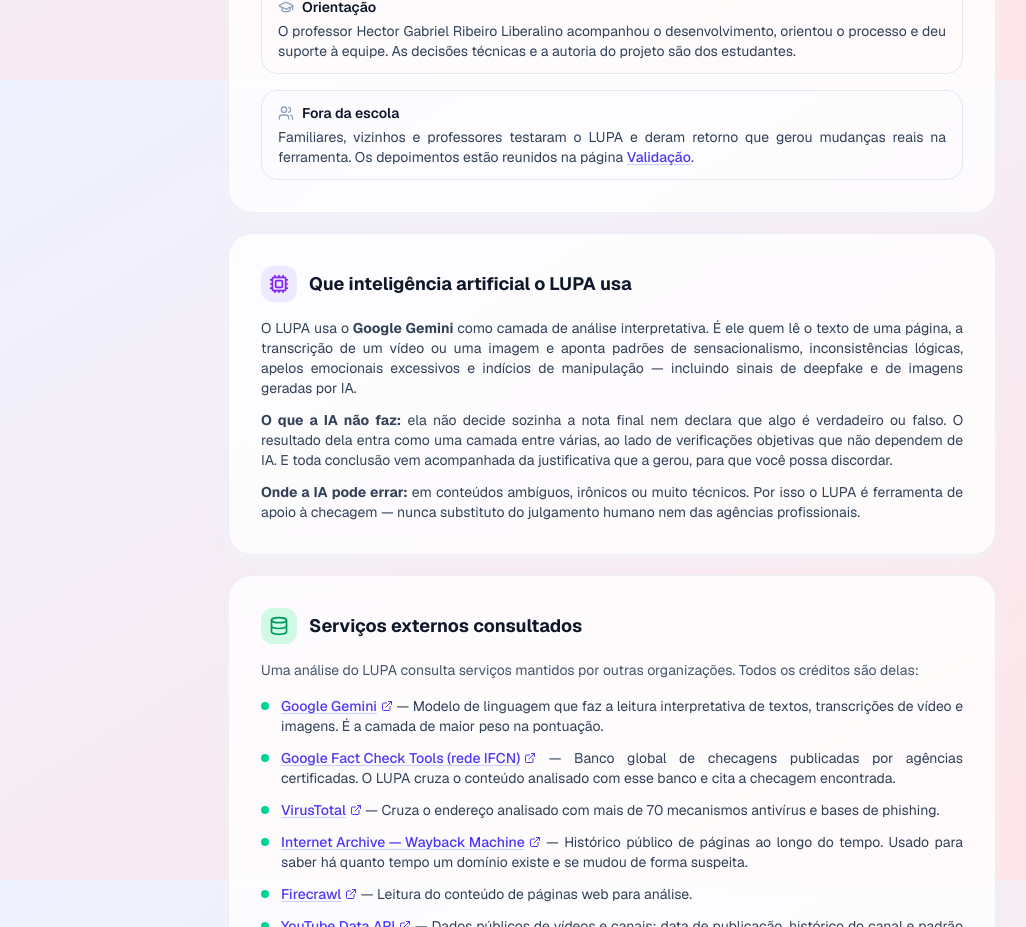
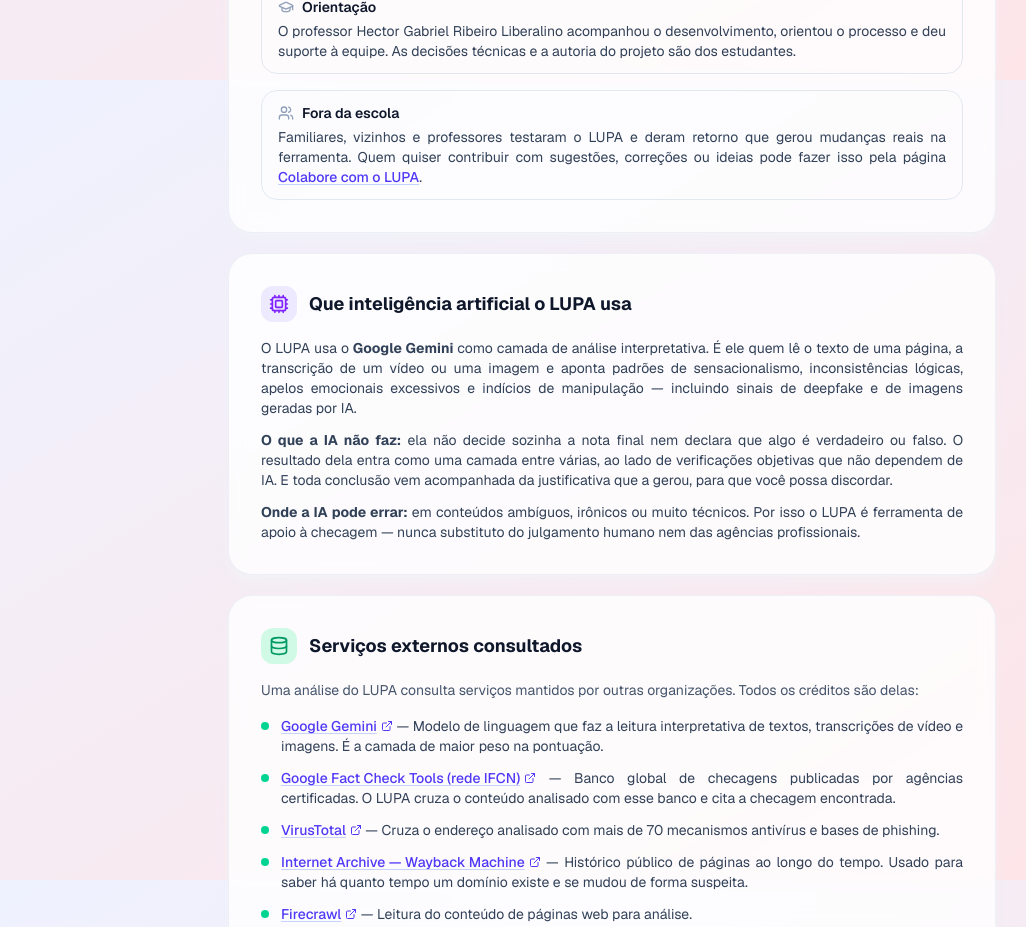
Before and after one commit to Clarice-Cunha/lupa, a Next.js app in the folder frontend/: page /ficha-tecnica in a window 1280 px wide. Shown: the part 1520-2447 px from the top of the page, without its empty margins (28-1054 px from the left). Built offline with nearby package versions, Linux system fonts and the light colour scheme; no server answers.

Commit message:
fix: aponta area 'fora da escola' da ficha tecnica para /colaboracao

```diff
--- a/frontend/app/ficha-tecnica/page.tsx
+++ b/frontend/app/ficha-tecnica/page.tsx
@@ -368,13 +368,14 @@
                 </div>
                 <p className="text-sm text-slate-700 dark:text-slate-300 text-justify">
                   Familiares, vizinhos e professores testaram o LUPA e deram
-                  retorno que gerou mudanças reais na ferramenta. Os
-                  depoimentos estão reunidos na página{" "}
+                  retorno que gerou mudanças reais na ferramenta. Quem quiser
+                  contribuir com sugestões, correções ou ideias pode fazer
+                  isso pela página{" "}
                   <a
-                    href="/validacao"
+                    href="/colaboracao"
                     className="font-medium text-indigo-600 underline decoration-indigo-200 underline-offset-2 dark:text-indigo-400 dark:decoration-indigo-700"
                   >
-                    Validação
+                    Colabore com o LUPA
                   </a>
                   .
                 </p>
```
